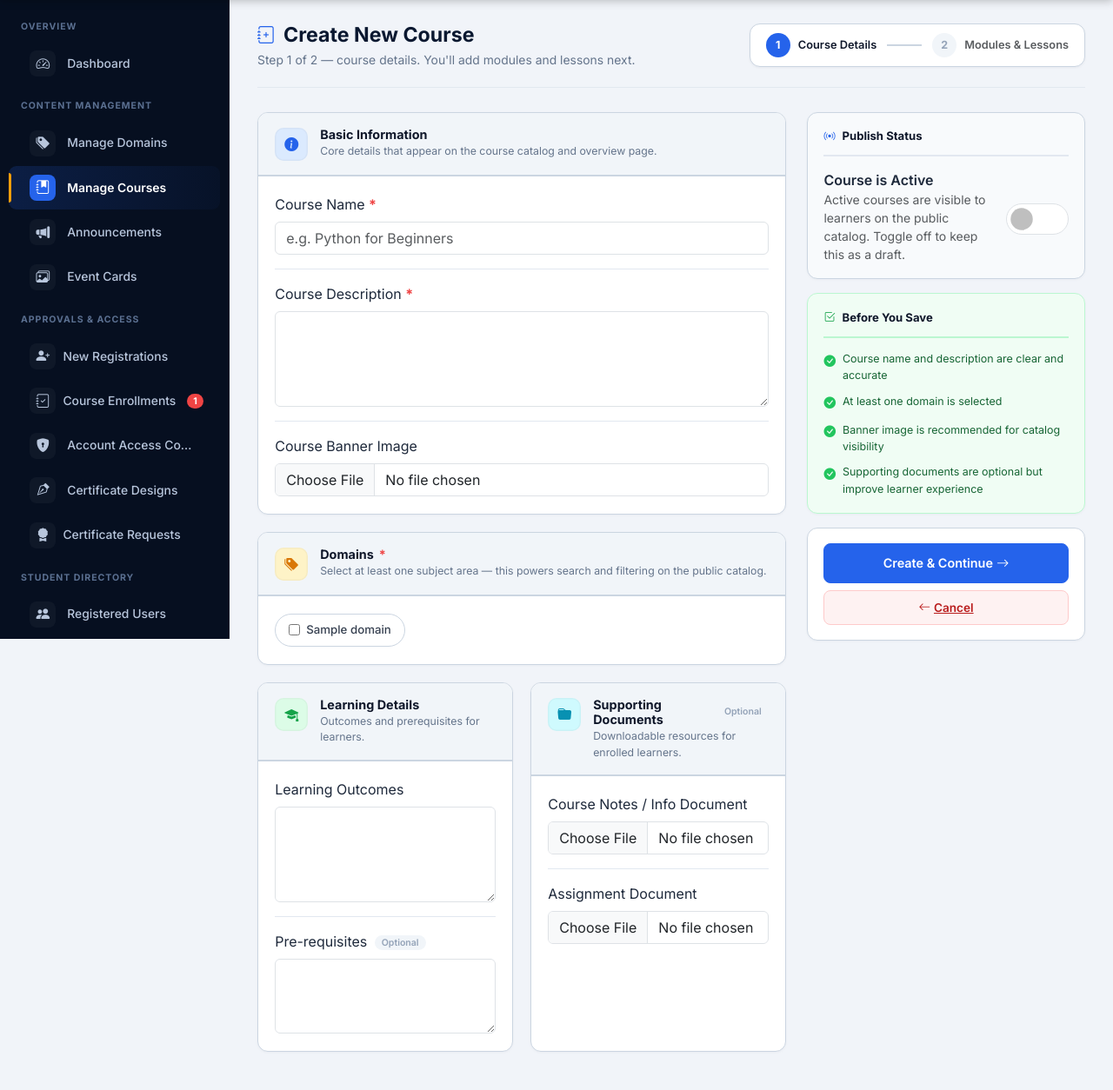
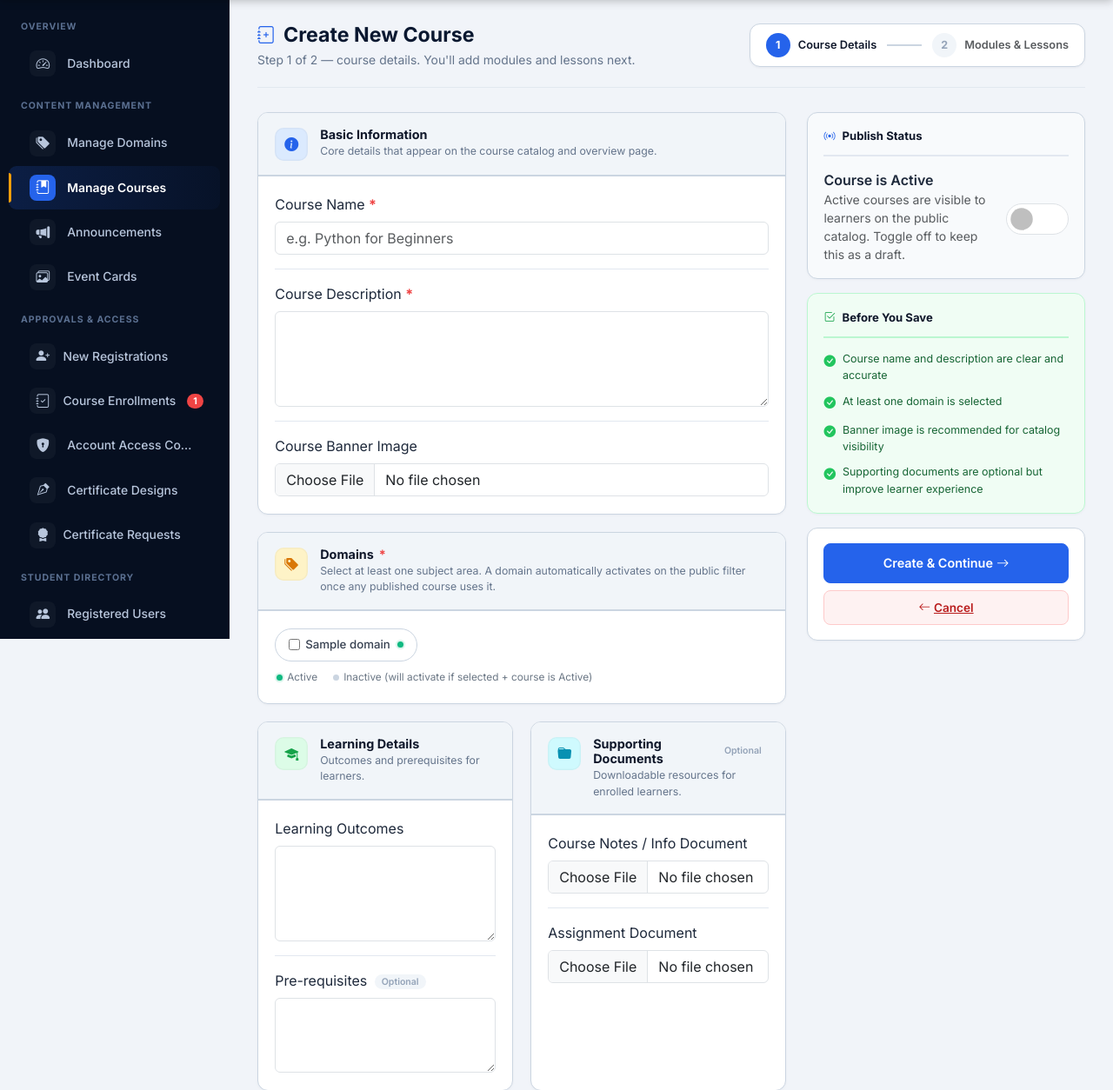
Before and after one commit to piyush1205nielit/lms-nielit, a Django app: page /courses/manage/create/ in a window 1280 px wide. Shown: the part 65-1319 px from the top of the page at 87% size. Before the commit the page ends 1275 px from the top, so only its background shows below. Run offline with Django 5.2, Linux system fonts and the light colour scheme; a user stored in the database is signed in; tables that the repository leaves empty hold one stand-in row (values such as "Sample post").

Commit message:
course create and edit - domain listing and mapping fixed

```diff
--- a/course/forms.py
+++ b/course/forms.py
@@ -18,10 +18,11 @@ class DomainForm(forms.ModelForm):
 
 class CourseForm(forms.ModelForm):
     domains = forms.ModelMultipleChoiceField(
-        queryset=Domain.objects.filter(is_active=True),
+        queryset=Domain.objects.none(),
         widget=forms.CheckboxSelectMultiple,
         required=True,
-        help_text="Select at least one subject area this course belongs to.",
+        help_text="Select at least one subject area. A domain automatically becomes "
+                   "active on the public filter once any published course uses it.",
     )
     is_active = forms.BooleanField(
         required=False,
@@ -48,7 +49,8 @@ class CourseForm(forms.ModelForm):
 
     def __init__(self, *args, **kwargs):
         super().__init__(*args, **kwargs)
-        self.fields['domains'].queryset = Domain.objects.filter(is_active=True)
+        self.fields['domains'].queryset = Domain.objects.all().order_by('name')
+
         if self.instance.pk:
             self.fields['is_active'].initial = (self.instance.status == Course.Status.ACTIVE)
         else:
--- a/course/templates/course/course_form.html
+++ b/course/templates/course/course_form.html
@@ -63,13 +63,15 @@
                 </div>
             </div>
 
+           {% load course_extras %}
+
             <!-- Domains -->
             <div class="card-panel form-section-card">
                 <div class="form-section-header">
                     <div class="form-section-icon icon-amber"><i class="bi bi-tags-fill"></i></div>
                     <div>
                         <h6>Domains <span class="required-star">*</span></h6>
-                        <p>Select at least one subject area — this powers search and filtering on the public catalog.</p>
+                        <p>Select at least one subject area. A domain automatically activates on the public filter once any published course uses it.</p>
                     </div>
                 </div>
                 <div class="form-section-body">
@@ -79,12 +81,21 @@
                             <label class="domain-checkbox-chip">
                                 {{ checkbox.tag }}
                                 <span>{{ checkbox.choice_label }}</span>
+                                {% if domain_active_map|get_item:checkbox.data.value %}
+                                    <span class="domain-status-dot dot-active" title="Currently active"></span>
+                                {% else %}
+                                    <span class="domain-status-dot dot-inactive" title="Currently inactive — activates once this course is saved as Active"></span>
+                                {% endif %}
                             </label>
                         {% endfor %}
                     </div>
+                    <div class="domain-legend">
+                        <span><span class="domain-status-dot dot-active"></span> Active</span>
+                        <span><span class="domain-status-dot dot-inactive"></span> Inactive (will activate if selected + course is Active)</span>
+                    </div>
                     {% else %}
                         <div class="alert alert-warning py-2 small mb-0">
-                            No active domains exist yet. <a href="{% url 'course:domain_list' %}">Create one first</a>.
+                            No domains exist yet. <a href="{% url 'course:domain_list' %}">Create one from Manage Domains</a>.
                         </div>
                     {% endif %}
                     {% if form.domains.errors %}<div class="text-danger small mt-2">{{ form.domains.errors|join:", " }}</div>{% endif %}
@@ -369,5 +380,35 @@
         transition: background 0.15s ease, border-color 0.15s ease;
     }
     .btn-admin-secondary:hover { background: #f8fafc; border-color: #94a3b8; color: #172281; }
+
+    .domain-checkbox-chip {
+    display: inline-flex;
+    align-items: center;
+    gap: 6px;
+    }
+    .domain-status-dot {
+        width: 7px;
+        height: 7px;
+        border-radius: 50%;
+        display: inline-block;
+        flex-shrink: 0;
+        margin-left: 2px;
+    }
+    .domain-status-dot.dot-active { background: #10b981; box-shadow: 0 0 0 2px rgba(16,185,129,0.15); }
+    .domain-status-dot.dot-inactive { background: #cbd5e1; }
+
+    .domain-legend {
+        display: flex;
+        gap: 16px;
+        margin-top: 10px;
+        font-size: 0.74rem;
+        color: #6b7785;
+        flex-wrap: wrap;
+    }
+    .domain-legend span:not(.domain-status-dot) {
+        display: inline-flex;
+        align-items: center;
+        gap: 5px;
+    }
 </style>
 {% endblock %}
--- a/course/templatetags/course_extras.py
+++ b/course/templatetags/course_extras.py
@@ -14,3 +14,10 @@ def format_duration(total_seconds):
     if minutes:
         return f"{minutes}m {seconds}s"
     return f"{seconds}s"
+
+@register.filter
+def get_item(dictionary, key):
+    """Enables dict lookup by a variable key inside templates, e.g. {{ mydict|get_item:some_var }}."""
+    if dictionary is None:
+        return None
+    return dictionary.get(str(key))
--- a/course/views.py
+++ b/course/views.py
@@ -130,9 +130,9 @@ def course_create_view(request):
         messages.success(request, f"'{course.course_name}' created. Now add modules and lessons.")
         return redirect('course:modules', course_id=course.id)
 
+    domain_active_map = {str(d.id): d.is_active for d in Domain.objects.all()}
     return render(request, 'course/course_form.html', {
-        'form': form,
-        'active_page': 'courses',
+        'form': form, 'domain_active_map': domain_active_map, 'active_page': 'courses',
     })
 
 
@@ -145,16 +145,15 @@ def course_edit_view(request, course_id):
     if request.method == 'POST' and form.is_valid():
         updated_course = form.save(commit=False)
         if updated_course.status == Course.Status.ACTIVE and not was_active_before:
-            updated_course.published_date = timezone.now()   # first-time activation only
+            updated_course.published_date = timezone.now()
         updated_course.save()
         form.save_m2m()
         messages.success(request, "Course details updated.")
         return redirect('course:manage_list')
 
+    domain_active_map = {str(d.id): d.is_active for d in Domain.objects.all()}
     return render(request, 'course/course_form.html', {
-        'form': form,
-        'course': course,
-        'active_page': 'courses',
+        'form': form, 'course': course, 'domain_active_map': domain_active_map, 'active_page': 'courses',
     })
 
 # ── Quick actions, used directly from the manage-list row ──────────────
```
